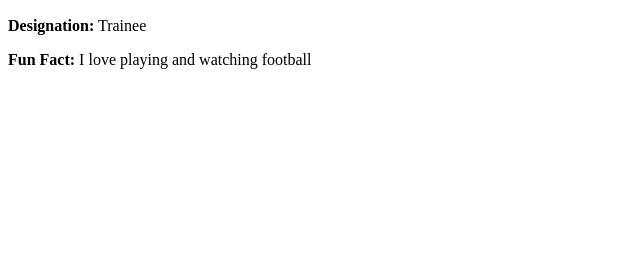
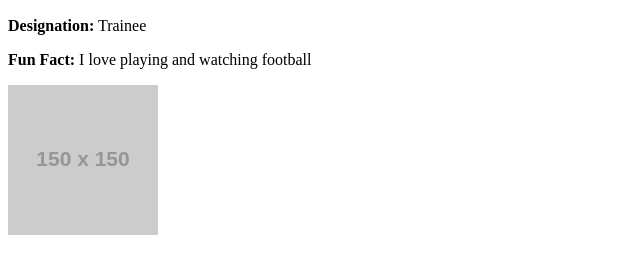
Before and after one commit to harikrishnan3000/team_intro, a plain HTML site: page index.html in a window 1280 px wide. Shown: the part 110-384 px from the top of the page, without its empty margins (0-640 px from the left). Drawn offline with Linux system fonts and the light colour scheme; placeholder pictures from the web are drawn by us.

Commit message:
Added my profile picture

```diff
--- a/index.html
+++ b/index.html
@@ -11,6 +11,9 @@
         <h2>S Harikrishnan</h2>
         <p><strong>Designation:</strong> Trainee</p>
         <p><strong>Fun Fact:</strong> I love playing and watching football</p>
+
+        <!-- Added Profile Picture -->
+        <img src="https://via.placeholder.com/150" alt="S Harikrishnan Profile">
     </div>
 
 </body>
```
